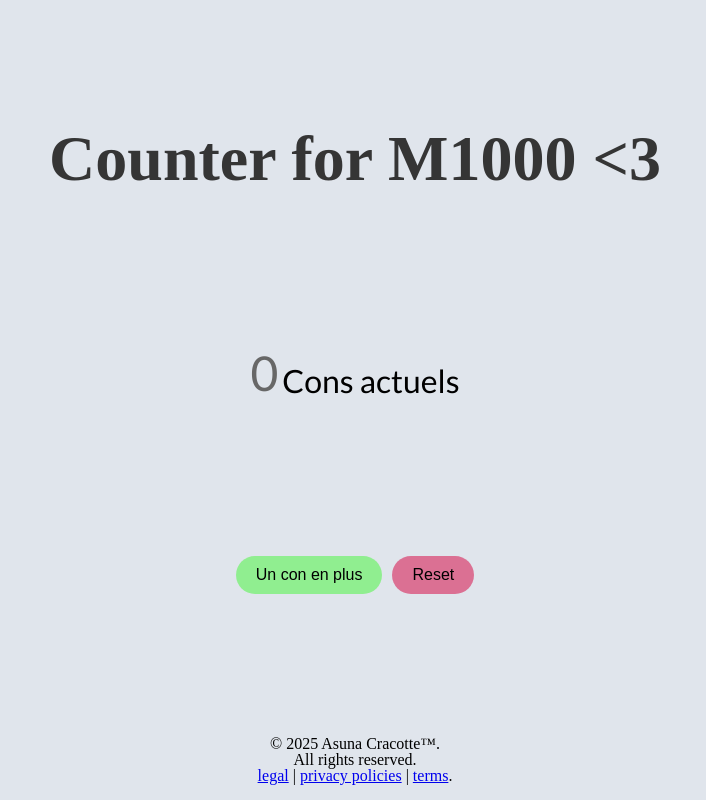
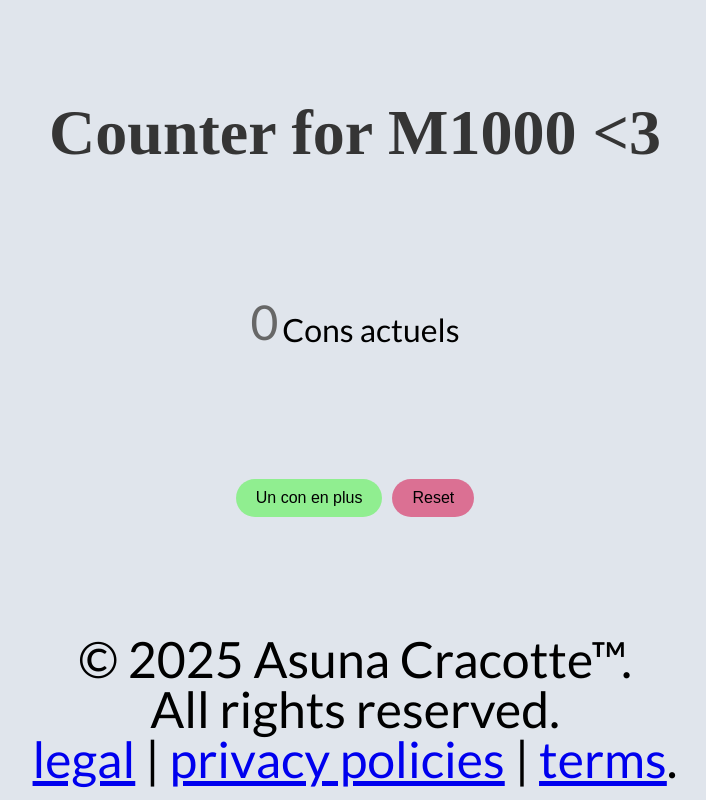
Before and after one commit to AsuCracotte/Counter, a plain HTML site: page index.html in a window 1280 px wide. Shown: the whole page, without its empty margins (285-991 px from the left). Drawn offline with Linux system fonts and the light colour scheme.

Commit message:
Remove comment from div styling in main.css for cleaner code.

```diff
--- a/css/main.css
+++ b/css/main.css
@@ -43,12 +43,12 @@ h1 {
     font-size: 3rem;
 }
 
-/*div {
+div {
     text-align: center;
     font-family: 'Lato', sans-serif;
     font-weight: 300;
     font-size: 50px;
-}*/
+}
 
 
 article {
```
